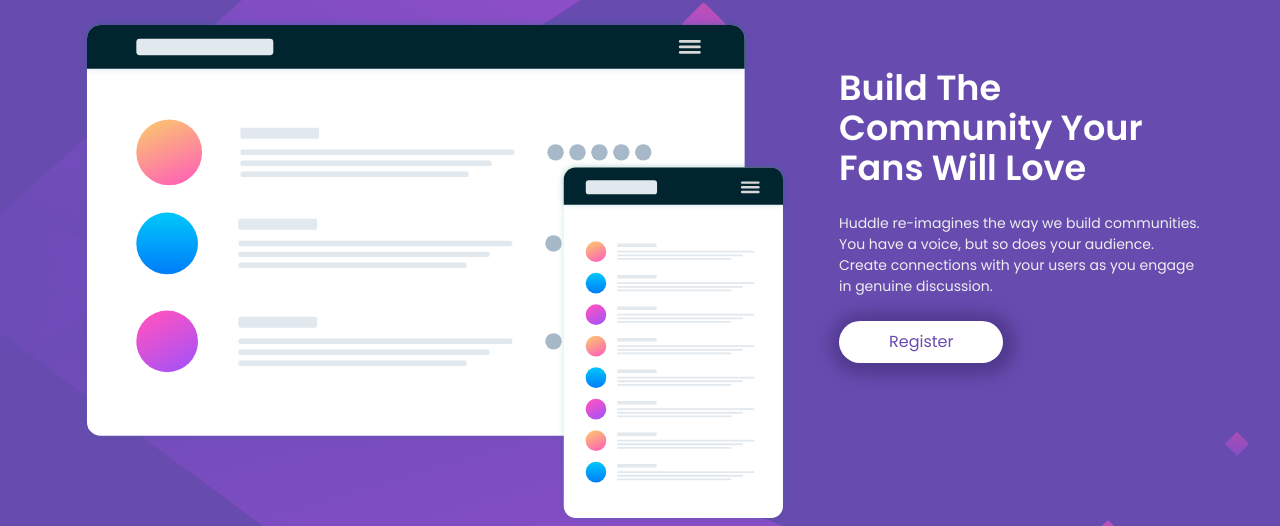
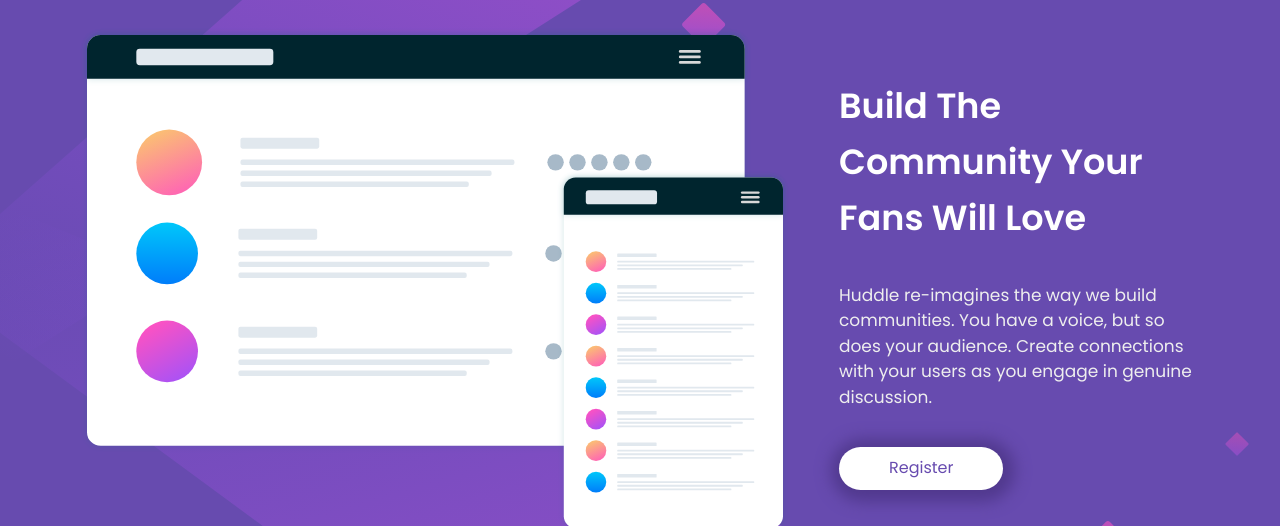
Before and after one commit to web-ghoul/frontend-mentor-3, a plain HTML site: page index.html in a window 1280 px wide. Shown: the part 162-688 px from the top of the page. Drawn offline with Linux system fonts and the light colour scheme.

Commit message:
Add files via upload

```diff
--- a/index.css
+++ b/index.css
@@ -14,7 +14,7 @@ body {
     align-items: center;
     gap: 20px;
     background-color: hsl(257, 40%, 49%);
-    padding: 40px 80px;
+    padding: 50px 80px;
     background-image: url(./images/bg-desktop.svg);
     background-repeat: no-repeat;
 }
@@ -42,17 +42,18 @@ section .contain .right {
     align-items: center;
     justify-content: flex-start;
     color: #fff;
-    gap: 10px;
+    gap: 20px;
 }
 
 section .contain .right .text {
     font-size: 35px;
     font-weight: 800;
+    line-height: 1.6;
     font-family: 'Poppins', sans-serif;
 }
 
 section .contain .right p {
-    font-size: 14px;
+    font-size: 17px;
     line-height: 1.5;
     color: #eee;
 }
```
